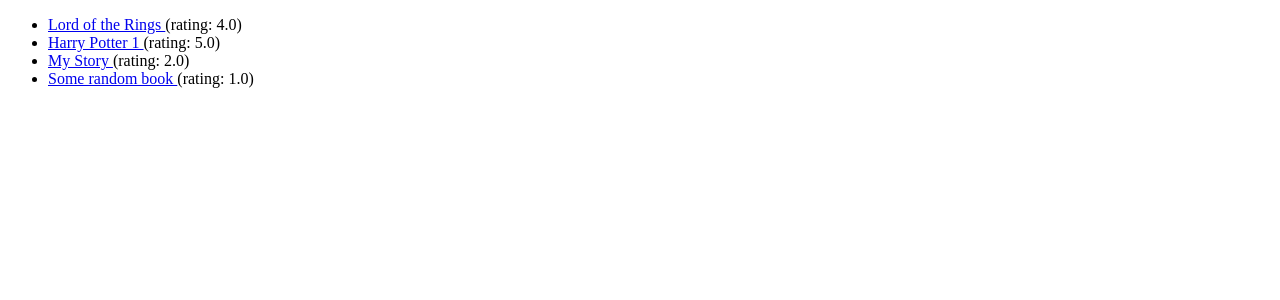
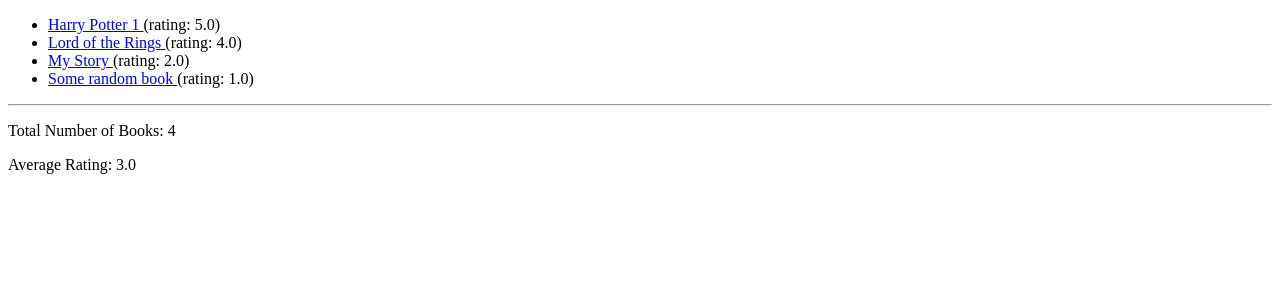
Before and after one commit to ingemedical16/Django, a Django app: page / in a window 1280 px wide. Shown: the top 300 px of the page. Run offline with Django 5.2, Linux system fonts and the light colour scheme; data comes from the database, SQL or seed files in the repository.

Commit message:
Aggregation & Ordering

```diff
--- a/006_data_and_models/BOOK_STORE/book_outlet/templates/book_outlet/index.html
+++ b/006_data_and_models/BOOK_STORE/book_outlet/templates/book_outlet/index.html
@@ -10,4 +10,7 @@
     <li><a href='{{ book.get_absolute_url }}'> {{ book.title}} </a>(rating: {{book.rating}})</li>
     {% endfor %}
 </ul>
+<hr>
+<p>Total Number of Books: {{total_number_of_books }}</p>
+<p>Average Rating: {{average_rating.rating__avg}}</p>
 {% endblock%}
--- a/006_data_and_models/BOOK_STORE/book_outlet/views.py
+++ b/006_data_and_models/BOOK_STORE/book_outlet/views.py
@@ -1,14 +1,19 @@
 from django.shortcuts import render, get_object_or_404
 from django.http import Http404
+from django.db.models import Avg
 
 from .models import Book
 
 # Create your views here.
 
 def index(request):
-   books = Book.objects.all()
+   books = Book.objects.all().order_by('-rating')
+   num_books = books.count()
+   average_rating = books.aggregate(Avg("rating"))
    return render(request, "book_outlet/index.html", {
-      "books": books
+      "books": books,
+      "total_number_of_books":num_books,
+      "average_rating":average_rating
    })
 
 def book_detail(request,slug):
```
